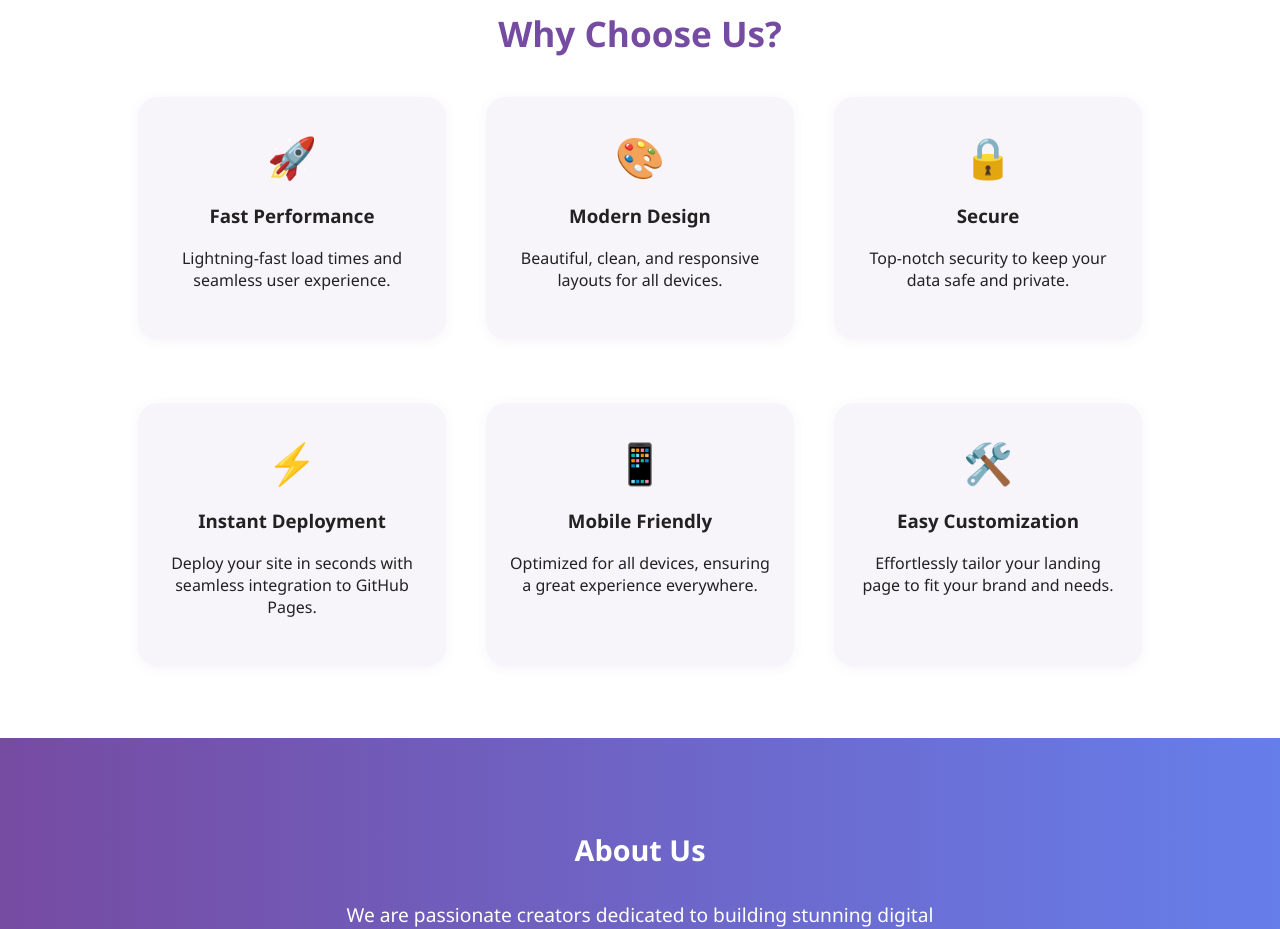
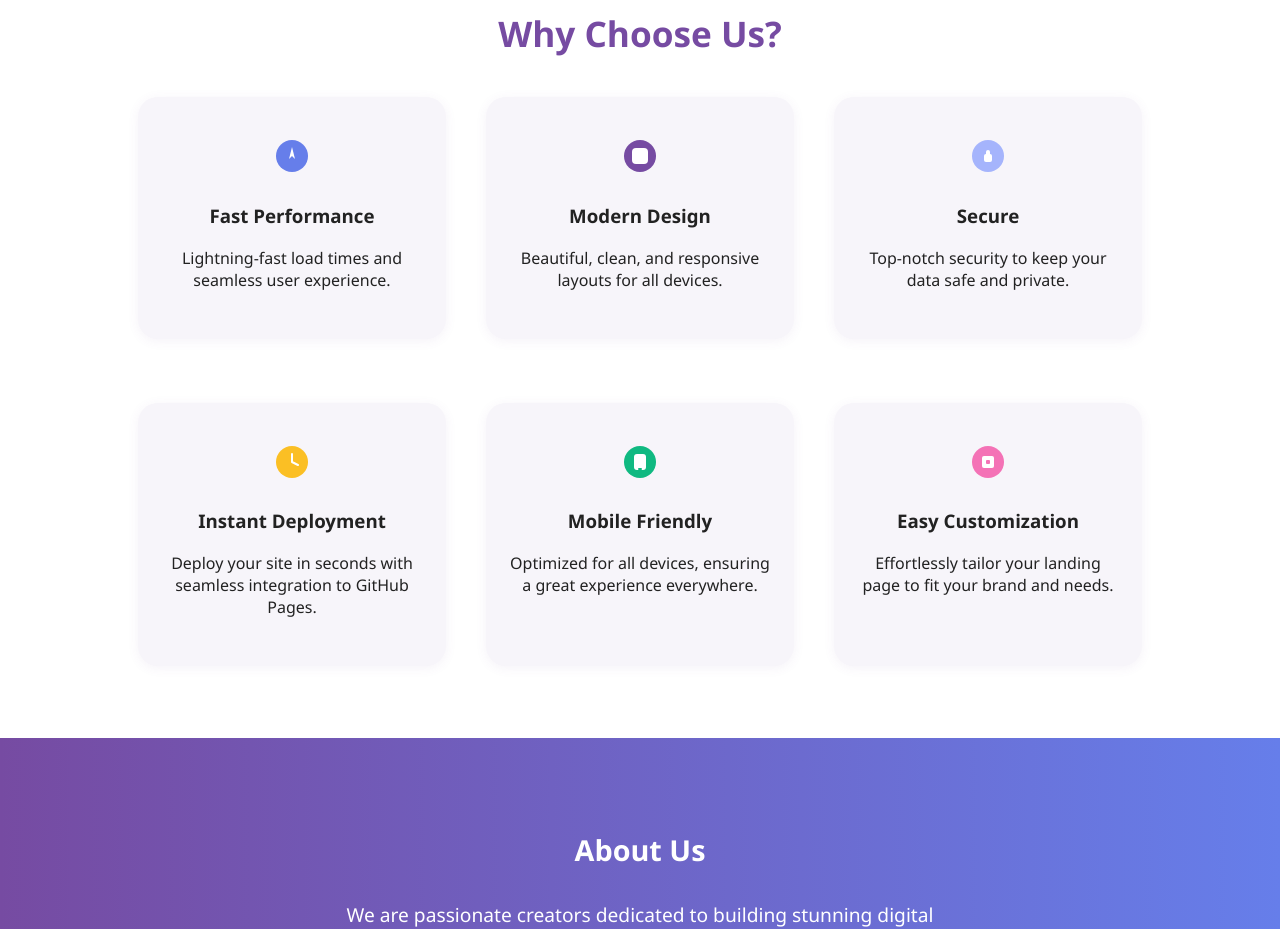
Before and after one commit to zaidhafeezvu/test_repo, a plain HTML site: page index.html in a window 1280 px wide. Shown: the part 940-1869 px from the top of the page. Drawn offline with Linux system fonts and the light colour scheme.

Commit message:
Update feature icons with SVG graphics and enhance descriptions for improved visual appeal and clarity

```diff
--- a/index.html
+++ b/index.html
@@ -44,32 +44,54 @@
         <h2 class="features-title">Why Choose Us?</h2>
         <div class="features-list">
             <div class="feature">
-                <div class="feature-icon">🚀</div>
+                <div class="feature-icon"><svg width="32" height="32" fill="none" viewBox="0 0 32 32">
+                        <circle cx="16" cy="16" r="16" fill="#667eea" />
+                        <path d="M16 7l3 12-3-3-3 3 3-12z" fill="#fff" />
+                    </svg></div>
                 <h3>Fast Performance</h3>
                 <p>Lightning-fast load times and seamless user experience.</p>
             </div>
             <div class="feature">
-                <div class="feature-icon">🎨</div>
+                <div class="feature-icon"><svg width="32" height="32" fill="none" viewBox="0 0 32 32">
+                        <circle cx="16" cy="16" r="16" fill="#764ba2" />
+                        <rect x="8" y="8" width="16" height="16" rx="4" fill="#fff" />
+                    </svg></div>
                 <h3>Modern Design</h3>
                 <p>Beautiful, clean, and responsive layouts for all devices.</p>
             </div>
             <div class="feature">
-                <div class="feature-icon">🔒</div>
+                <div class="feature-icon"><svg width="32" height="32" fill="none" viewBox="0 0 32 32">
+                        <circle cx="16" cy="16" r="16" fill="#a5b4fc" />
+                        <rect x="12" y="14" width="8" height="8" rx="2" fill="#fff" />
+                        <rect x="14" y="10" width="4" height="6" rx="2" fill="#fff" />
+                    </svg></div>
                 <h3>Secure</h3>
                 <p>Top-notch security to keep your data safe and private.</p>
             </div>
             <div class="feature">
-                <div class="feature-icon">⚡</div>
+                <div class="feature-icon"><svg width="32" height="32" fill="none" viewBox="0 0 32 32">
+                        <circle cx="16" cy="16" r="16" fill="#fbbf24" />
+                        <path d="M16 8v8l6 3" stroke="#fff" stroke-width="2" stroke-linecap="round"
+                            stroke-linejoin="round" />
+                    </svg></div>
                 <h3>Instant Deployment</h3>
                 <p>Deploy your site in seconds with seamless integration to GitHub Pages.</p>
             </div>
             <div class="feature">
-                <div class="feature-icon">📱</div>
+                <div class="feature-icon"><svg width="32" height="32" fill="none" viewBox="0 0 32 32">
+                        <circle cx="16" cy="16" r="16" fill="#10b981" />
+                        <rect x="10" y="8" width="12" height="16" rx="3" fill="#fff" />
+                        <rect x="14" y="22" width="4" height="2" rx="1" fill="#10b981" />
+                    </svg></div>
                 <h3>Mobile Friendly</h3>
                 <p>Optimized for all devices, ensuring a great experience everywhere.</p>
             </div>
             <div class="feature">
-                <div class="feature-icon">🛠️</div>
+                <div class="feature-icon"><svg width="32" height="32" fill="none" viewBox="0 0 32 32">
+                        <circle cx="16" cy="16" r="16" fill="#f472b6" />
+                        <rect x="10" y="10" width="12" height="12" rx="2" fill="#fff" />
+                        <rect x="14" y="14" width="4" height="4" rx="1" fill="#f472b6" />
+                    </svg></div>
                 <h3>Easy Customization</h3>
                 <p>Effortlessly tailor your landing page to fit your brand and needs.</p>
             </div>
```
